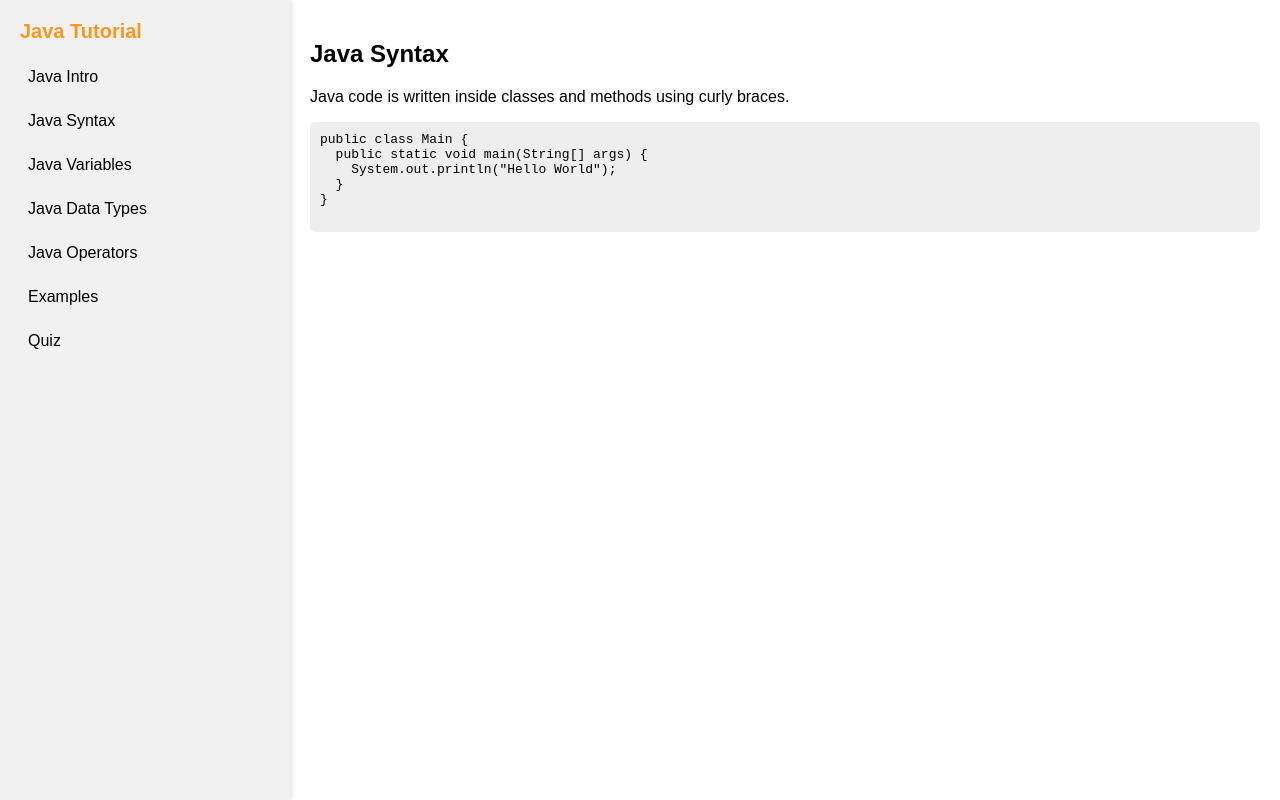
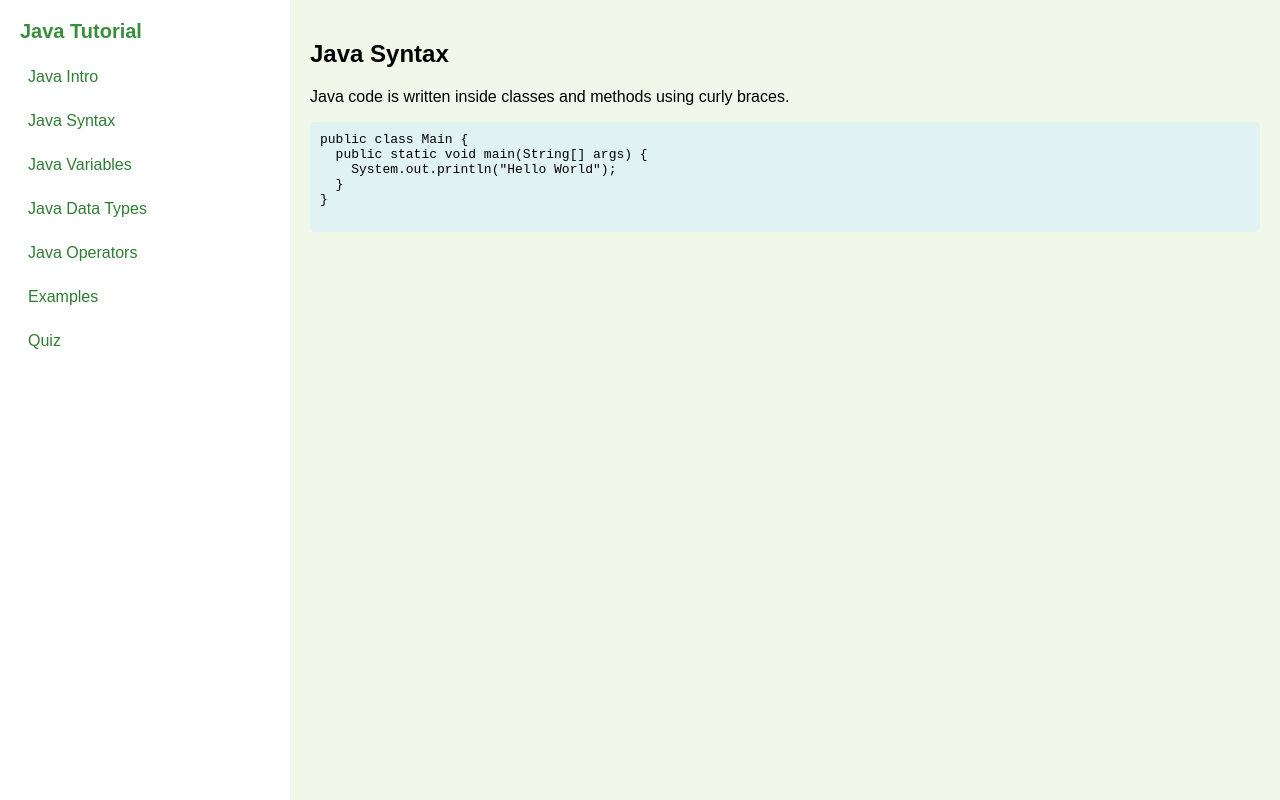
Before and after one commit to Ashwath2348/LearnX, a plain HTML site: page courses/java.html in a window 1280 px wide. Both pictures are taken after a click on the link "Java Syntax". Drawn offline with Linux system fonts and the light colour scheme.

Commit message:
Update java.html

```diff
--- a/courses/java.html
+++ b/courses/java.html
@@ -10,11 +10,12 @@
       display: flex;
       height: 100vh;
       overflow: hidden;
+      background-color: #e8f5e9; /* Light green background */
     }
 
     .sidebar {
       width: 250px;
-      background-color: #f1f1f1;
+      background-color: #ffffff; /* White sidebar */
       padding: 20px;
       box-shadow: 2px 0 5px rgba(0,0,0,0.1);
       overflow-y: auto;
@@ -23,7 +24,7 @@
     .sidebar h2 {
       font-size: 20px;
       margin-top: 0;
-      color: #f89820;
+      color: #388e3c; /* Dark green */
     }
 
     .sidebar ul {
@@ -37,7 +38,7 @@
 
     .sidebar ul li a {
       text-decoration: none;
-      color: #000;
+      color: #2e7d32; /* Medium green */
       display: block;
       padding: 8px;
       border-radius: 4px;
@@ -45,18 +46,19 @@
     }
 
     .sidebar ul li a:hover {
-      background-color: #f89820;
-      color: white;
+      background-color: #a5d6a7; /* Light green hover */
+      color: #1b5e20; /* Darker text */
     }
 
     .main-content {
       flex-grow: 1;
       padding: 20px;
       overflow-y: auto;
+      background-color: #f1f8e9; /* Light green content area */
     }
 
     pre {
-      background: #eee;
+      background: #e0f2f1; /* Slightly teal-green */
       padding: 10px;
       border-radius: 5px;
     }
@@ -75,7 +77,7 @@
 
     .btn {
       margin-top: 10px;
-      background-color: #f89820;
+      background-color: #43a047; /* Green button */
       color: white;
       padding: 8px 16px;
       border: none;
@@ -84,7 +86,7 @@
     }
 
     .btn:hover {
-      background-color: #d87c1c;
+      background-color: #2e7d32; /* Darker green on hover */
     }
   </style>
 </head>
```
